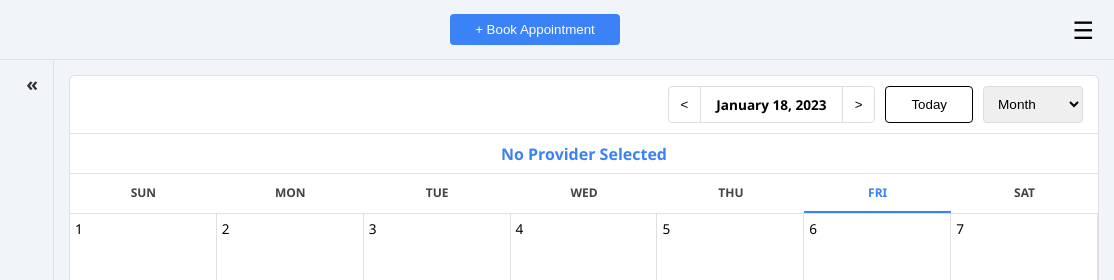
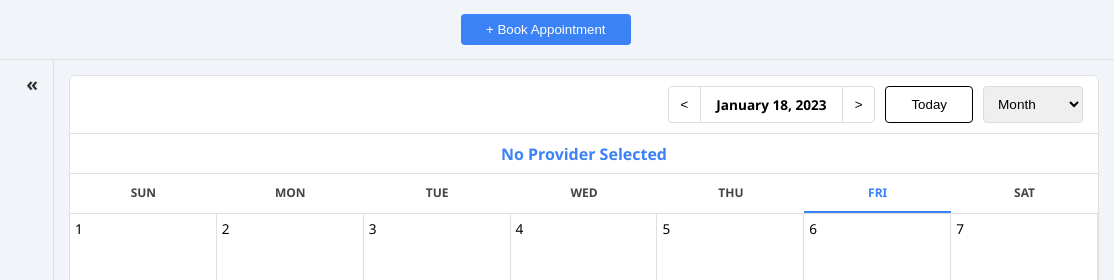
Before and after one commit to Sanjaygithub-87/CAPMIDS_TECHNICAL_TASK, a plain HTML site: page index.html in a window 1280 px wide. Shown: the top 280 px of the page, 166-1280 px from the left. Drawn offline with Linux system fonts and the light colour scheme.

Commit message:
Update index.html

```diff
--- a/index.html
+++ b/index.html
@@ -159,7 +159,7 @@
             <strong>CAPMINDS</strong>
         </div>
         <button class="btn-blue" onclick="openBooking()">+ Book Appointment</button>
-        <div style="cursor:pointer; font-size: 1.5rem;" onclick="toggleMobileSidebar()">☰</div>
+        <div style="cursor:pointer; font-size: 1.5rem;" onclick="toggleMobileSidebar()"></div>
     </header>
 
     <div class="app-container">
```
